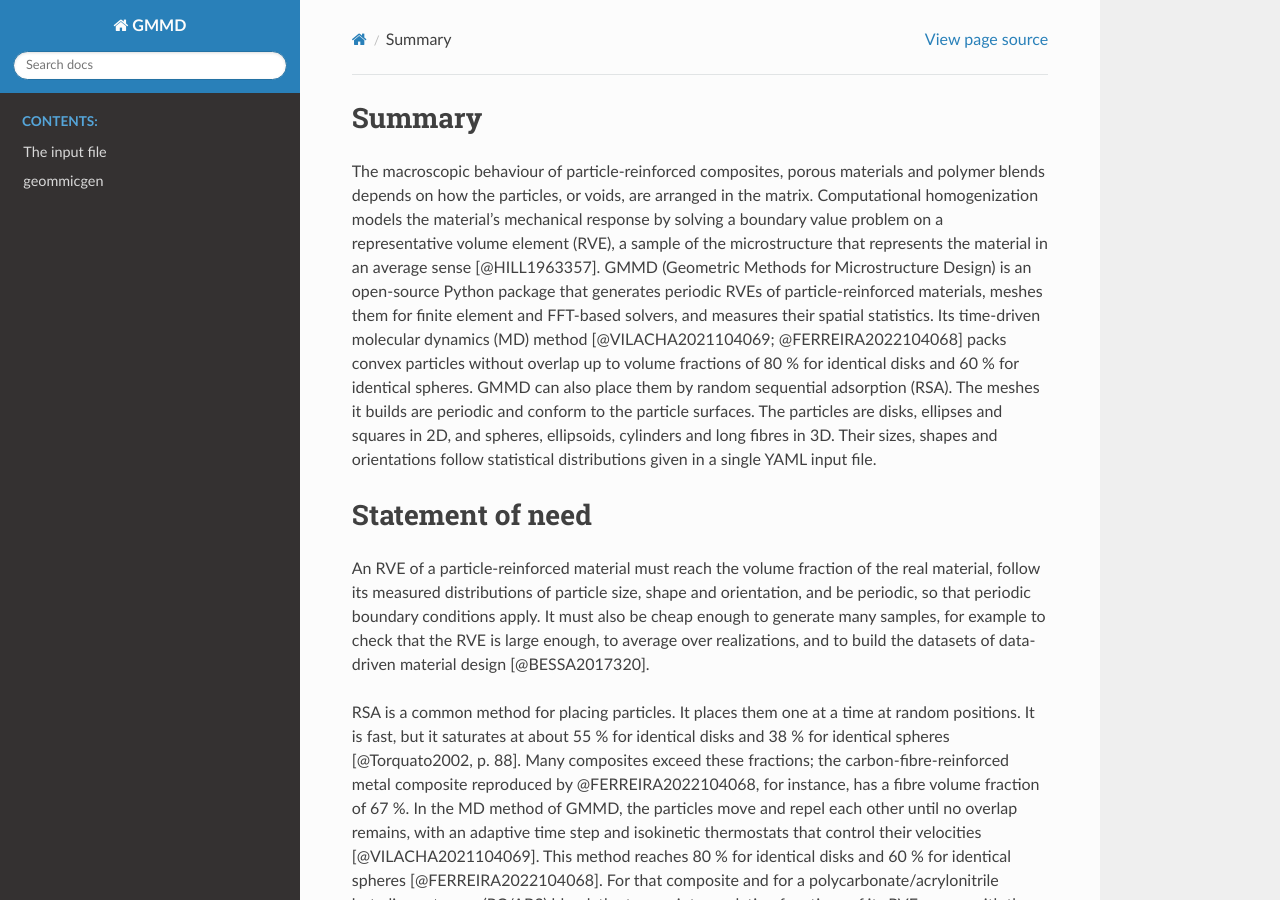
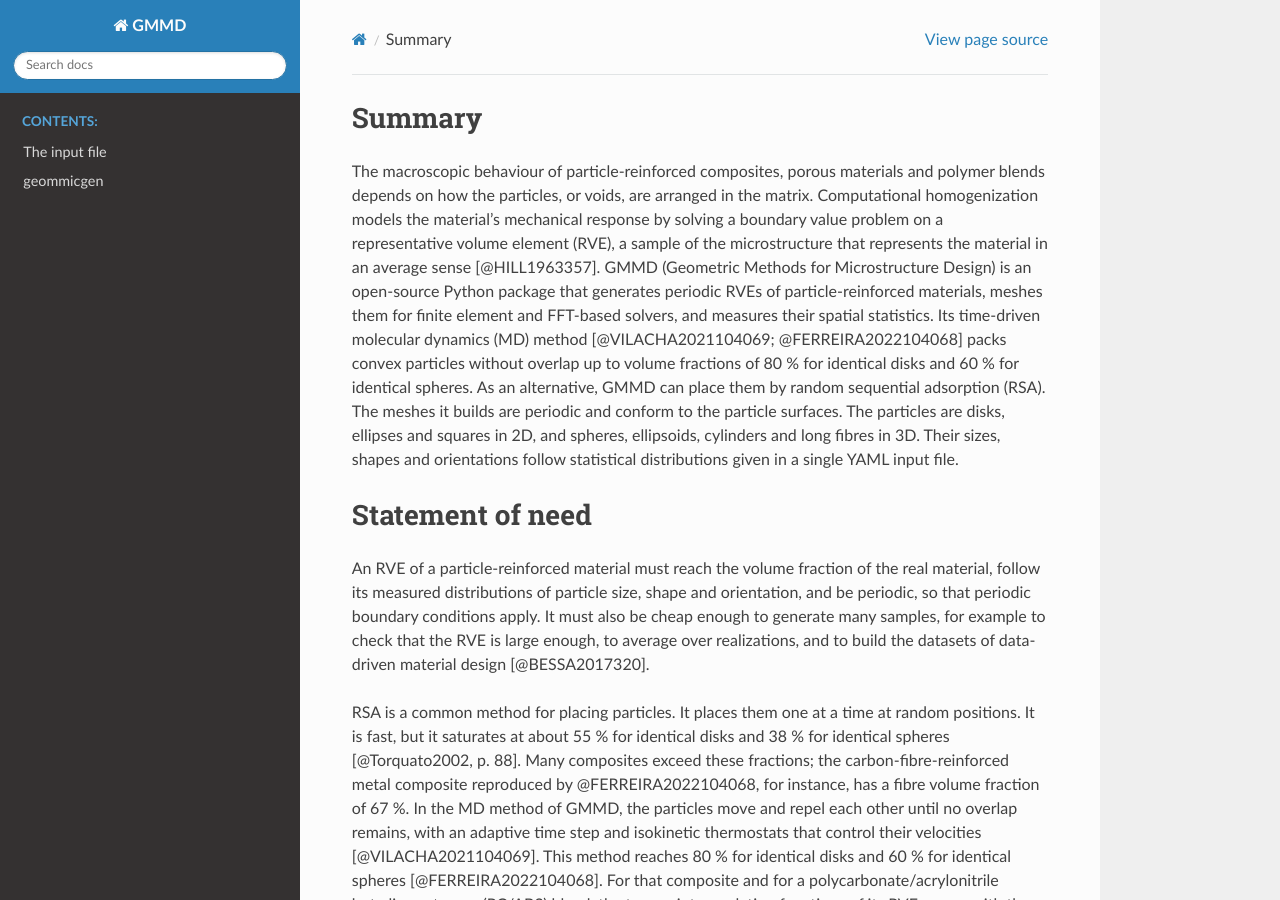
Before and after one commit to CM2S/GMMD, a Sphinx documentation site: the page built from docs/joss_paper/paper.md, in a window 1280 px wide and 900 px high. Built offline with Sphinx 7.4.7 and the Read the Docs theme 3.1.0, drawn with Linux system fonts in a browser that asks for light colours; formulas are drawn with MathJax 3.

Commit message:
Name RSA as the alternative placement method in the summary
Assisted-by: Claude:claude-opus-5-5

```diff
--- a/docs/joss_paper/paper.md
+++ b/docs/joss_paper/paper.md
@@ -40,7 +40,7 @@ The macroscopic behaviour of particle-reinforced composites, porous materials an
 Computational homogenization models the material's mechanical response by solving a boundary value problem on a representative volume element (RVE), a sample of the microstructure that represents the material in an average sense [@HILL1963357].
 GMMD (Geometric Methods for Microstructure Design) is an open-source Python package that generates periodic RVEs of particle-reinforced materials, meshes them for finite element and FFT-based solvers, and measures their spatial statistics.
 Its time-driven molecular dynamics (MD) method [@VILACHA2021104069; @FERREIRA2022104068] packs convex particles without overlap up to volume fractions of 80 % for identical disks and 60 % for identical spheres.
-GMMD can also place them by random sequential adsorption (RSA).
+As an alternative, GMMD can place them by random sequential adsorption (RSA).
 The meshes it builds are periodic and conform to the particle surfaces.
 The particles are disks, ellipses and squares in 2D, and spheres, ellipsoids, cylinders and long fibres in 3D.
 Their sizes, shapes and orientations follow statistical distributions given in a single YAML input file.
```
